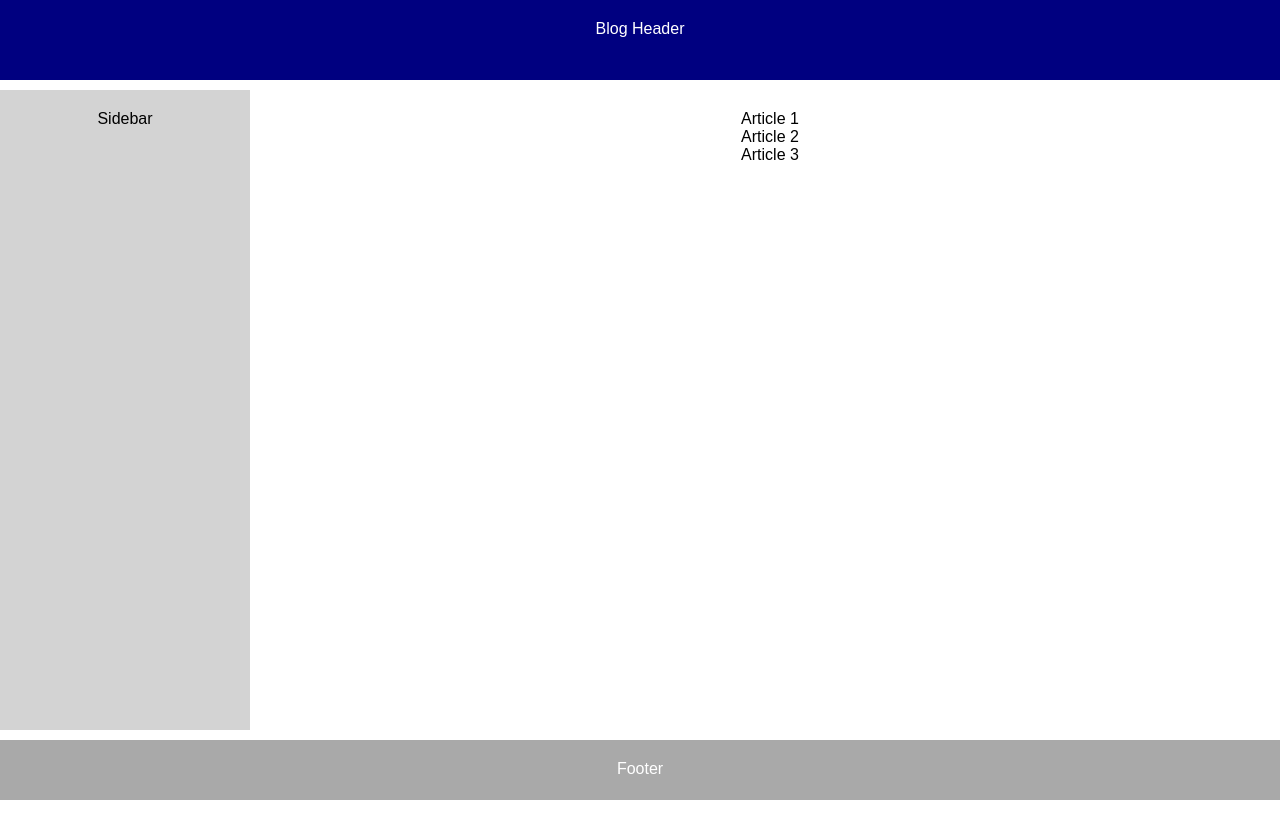
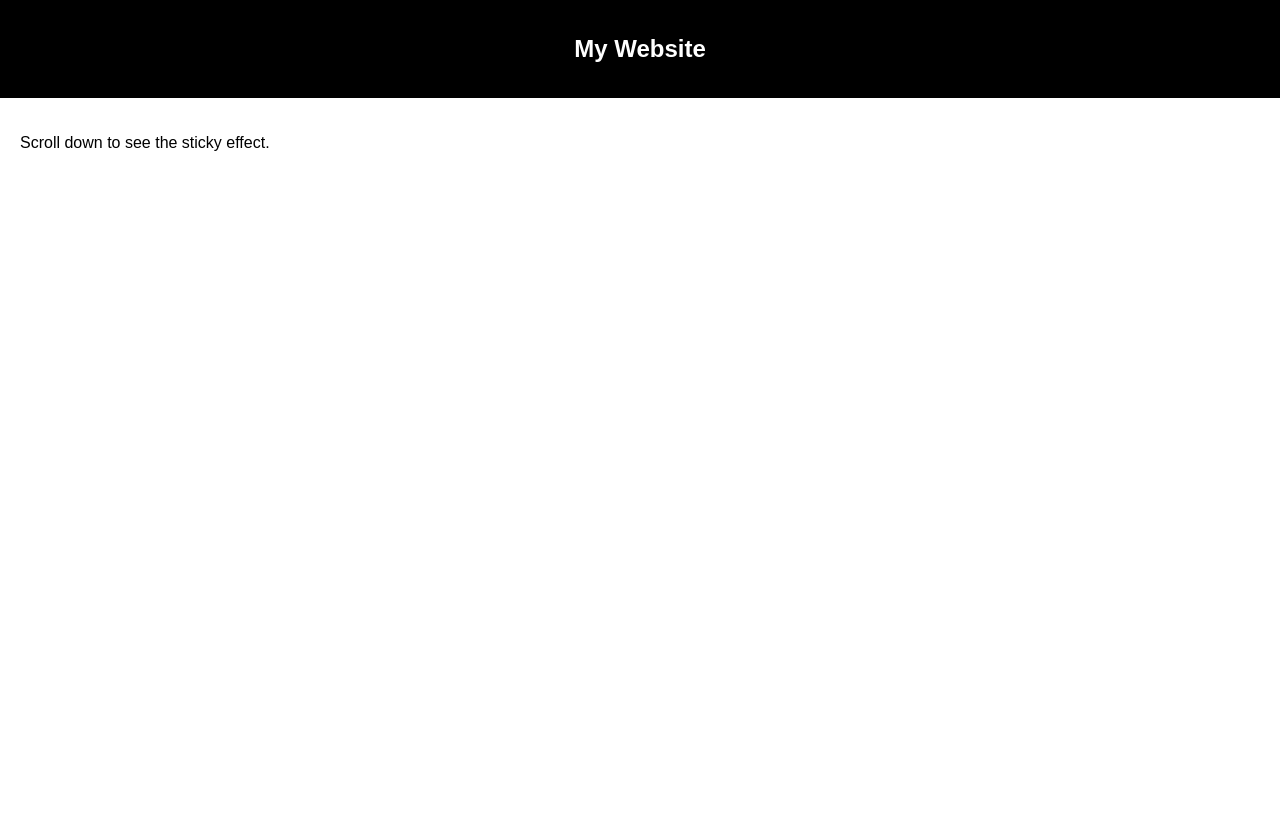
Before and after one commit to Harroldz/HTML-CSS-JS-Practice-Projects, a plain HTML site: page index.html in a window 1280 px wide. Shown: the top 838 px of the page. Before the commit the page ends 800 px from the top, so only its background shows below. Drawn offline with Linux system fonts and the light colour scheme.

Commit message:
CSS Layout & Positioning

```diff
--- a/index.html
+++ b/index.html
@@ -1,21 +1,17 @@
-<!DOCTYPE html>
+<!DOCTYPE <!DOCTYPE html>
 <html lang="en">
     <head>
         <meta charset="utf-8">
         <meta name="viewport" content="width=device-width, initial-scale=1">
-        <title>Blog Layout</title>
+        <title>Sticky Navbar</title>
         <link rel="stylesheet" href="styles.css" />
     </head>
     <body>
-        <div class="grid-container">
-            <header class="header">Blog Header</header>
-            <aside class="sidebar">Sidebar</aside>
-            <main class="content">
-                <article>Article 1</article>
-                <article>Article 2</article>
-                <article>Article 3</article>
-            </main>
-            <footer class="footer">Footer</footer>
-        </div>
+        <header class="navbar">
+            <h2>My Website</h2>
+        </header>
+        <main>
+            <p>Scroll down to see the sticky effect.</p>
+        </main>
     </body>
 </html>
--- a/styles.css
+++ b/styles.css
@@ -2,58 +2,18 @@ body {
     font-family: Arial, Helvetica, sans-serif;
     margin: 0;
     padding: 0;
+    height: 200vh;
 }
 
-.grid-container {
-    display: grid;
-    grid-template-columns: 250px 1fr;
-    grid-template-rows: 80px 1fr 60px;
-    grid-template-areas:
-        "header header"
-        "sidebar content"
-        "footer footer";
-    gap: 10px;
-    height: 100vh;
-}
-
-.header,
-.sidebar,
-.content,
-.footer {
-    padding: 20px;
+.navbar {
+    position: sticky;
+    top: 0;
+    background-color: black;
+    color: white;
+    padding: 15px;
     text-align: center;
 }
 
-.header {
-    grid-area: header;
-    background-color: navy;
-    color:white;
+main {
+    padding: 20px;
 }
-
-.sidebar {
-    grid-area: sidebar;
-    background-color: lightgray;
-}
-
-.content {
-    grid-area: content;
-    background-color: white;
-}
-
-.footer {
-    grid-area: footer;
-    background-color: darkgrey;
-    color: white;
-}
-
-@media (max-width: 768px) {
-    .grid-container {
-        grid-template-columns: 1fr;
-        grid-template-rows: auto;
-        grid-template-areas:
-        "header"
-        "content"
-        "sidebar"
-        "footer";
-    }
-}
```
